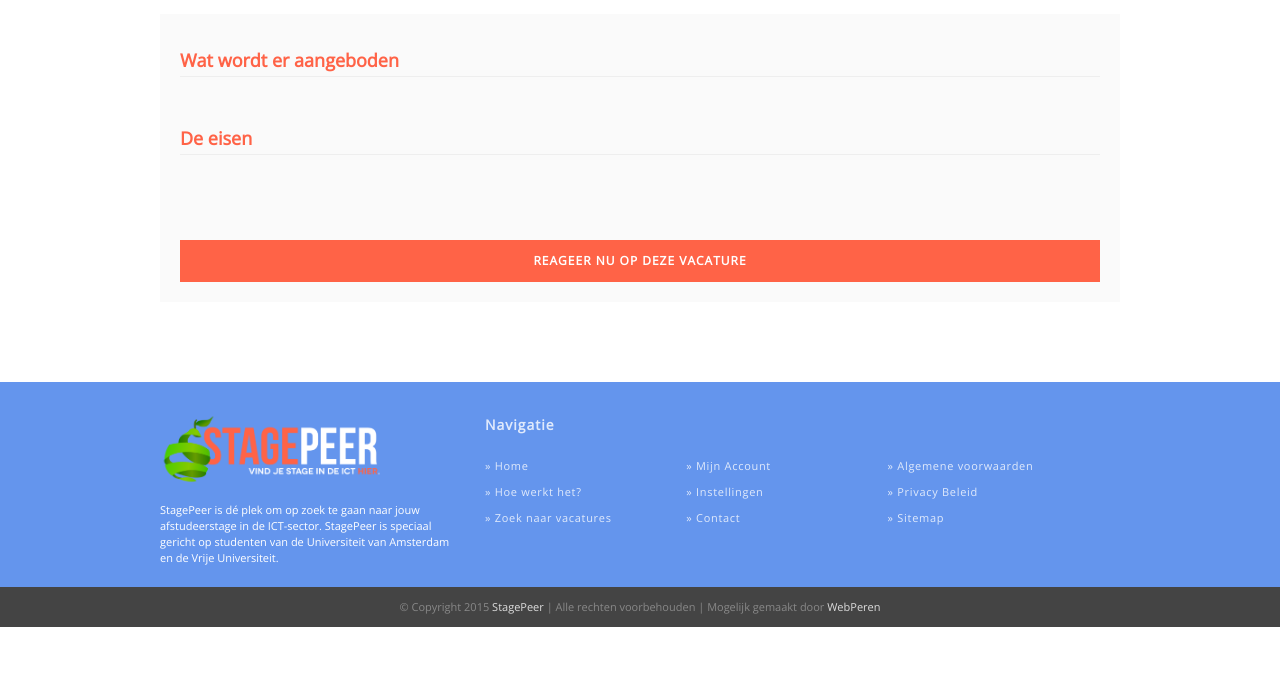
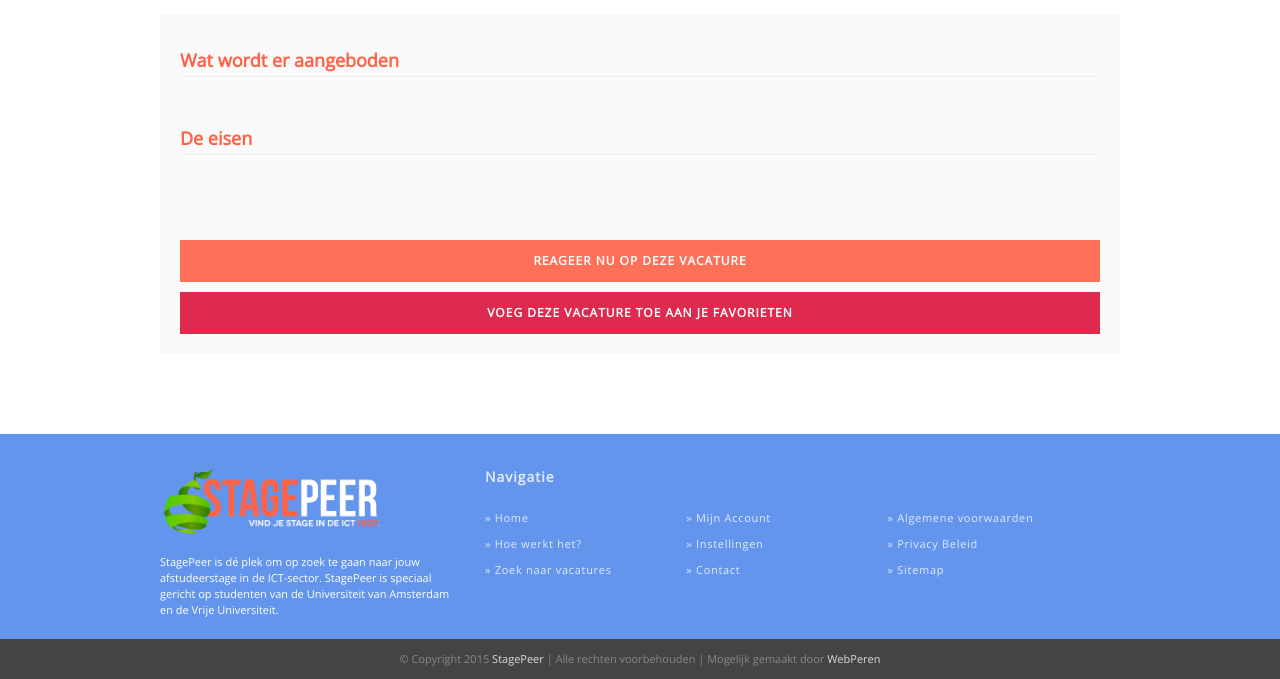
Before and after one commit to TychoA/Vacaturesite, a PHP site: page /detail_vacature.php?id=1 in a window 1280 px wide. Shown: the part 623-1302 px from the top of the page. Before the commit the page ends 1250 px from the top, so only its background shows below. Run offline with PHP 8.4, Linux system fonts and the light colour scheme; data that the repository does not hold is empty.

Commit message:
Favoriet

```diff
--- a/css/style.css
+++ b/css/style.css
@@ -523,7 +523,7 @@ main .clear {
 .beschrijving p {
     padding: 10px;
 }
-.reageren {
+.reageren, .add_favoriet {
     width: 100%;
     padding: 10px 0;
     background-color: tomato;
@@ -533,6 +533,14 @@ main .clear {
     text-align: center;
     margin: 50px 0 0 0;
     text-transform: uppercase;
+    opacity: 0.9;
+}
+.add_favoriet {
+    background-color: crimson;
+    margin: 10px 0 0 0;
+}
+.reageren:hover, .add_favoriet:hover {
+    opacity: 1;
 }
 .back_zoekresultaten {
     padding-top: 6px;
--- a/detail_vacature.php
+++ b/detail_vacature.php
@@ -164,6 +164,7 @@
                 </div>
                 <?php }?>
 
+
                 <div class="beantwoorden">
                    <h2>Uw reactie:</h2>
                     <form method="post" action="">
@@ -174,6 +175,9 @@
                 <div class="reageren">
                     Reageer nu op deze vacature
                 </div>
+                <a href="add_fav.php?id="<?php echo $_GET['id'];?>><div class="add_favoriet">
+                    Voeg deze vacature toe aan je favorieten
+                </div></a>
             </div>
         </div>
     </main>
```
Also changed, not shown: add_fav.php (added).
